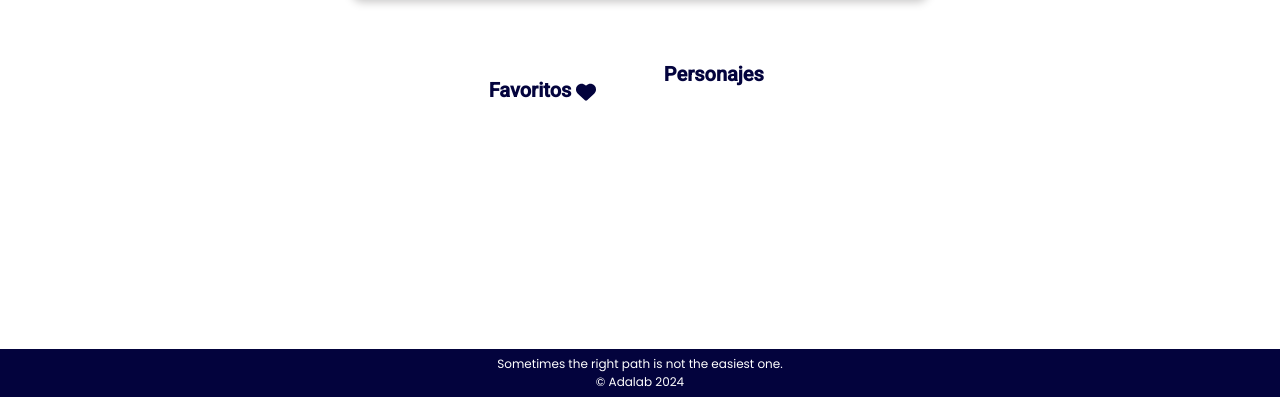
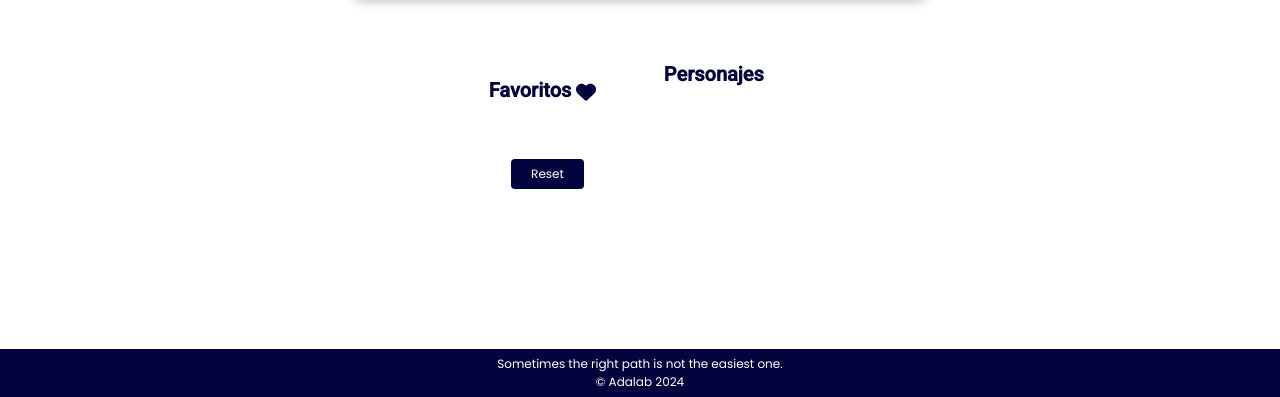
Before and after one commit to Adalab/modulo-2-evaluacion-final-maialenmunoa, a website built with Vite: page src/index.html in a window 1280 px wide. Shown: the part 403-800 px from the top of the page. Built offline with nearby package versions, Linux system fonts and the light colour scheme; no server answers.

Commit message:
add reset button

```diff
--- a/src/partials/main.html
+++ b/src/partials/main.html
@@ -15,6 +15,9 @@
         </h2>
         <ul class="characters__favourites-list js__charactersFavouritesUl selected">
         </ul>
+        <div class="characters__favourites-reset-div">
+            <button class="characters__favourites-reset-btn">Reset</button>
+        </div>
     </section>
     <section class="characters_listing">
         <h2 class="characters__title js__charactersTitle">Personajes
--- a/src/scss/layout/_page.scss
+++ b/src/scss/layout/_page.scss
@@ -31,6 +31,24 @@
         padding: 10px;
         margin: 8px;
         border-radius: 10px;
+    }
+
+    &__favourites-reset-div {
+        display: flex;
+        justify-content: center;
+    }
+
+    &__favourites-reset-btn {
+        background-color: $color-primary;
+        color: white;
+        border: none;
+        padding: 6px 20px;
+        border-radius: 4px;
+        font-family: $font-body;
+        font-size: $font-size-body;
+        margin-left: 10px;
+        cursor: pointer;
+
     }
 
 
```
